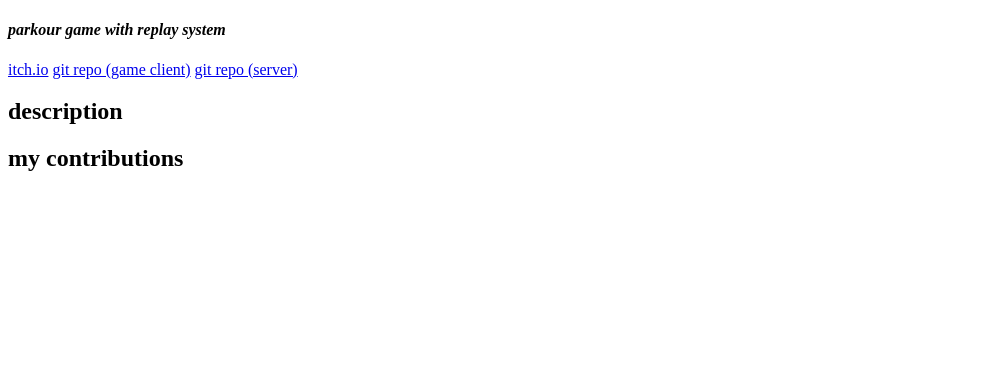
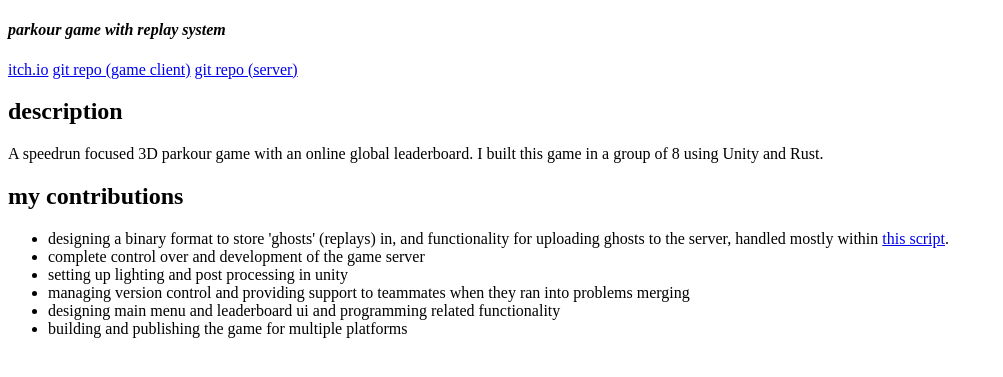
Before and after one commit to quagsirus/catpowered.net, a Django app: template templates/me/projects/parkour-replays.html in a window 1280 px wide. Shown: the top 377 px of the page, without its empty margins (0-1003 px from the left). Run offline with Django 4.2, Linux system fonts and the light colour scheme; the template is opened without the code that fills it, so the values that code supplies are empty; some libraries are stand-ins or nearby versions.

Commit message:
filled in details on dmtb page

```diff
--- a/templates/me/projects/parkour-replays.html
+++ b/templates/me/projects/parkour-replays.html
@@ -16,9 +16,16 @@
         <a href="https://github.com/DontMissTheBell/dmtb_server">git repo (server)</a>
         <br />
         <h2>description</h2>
-        <p></p>
+        <p>A speedrun focused 3D parkour game with an online global leaderboard. I built this game in a group of 8 using Unity and Rust.</p>
         <h2>my contributions</h2>
-        <p></p>
+        <ul>
+            <li>designing a binary format to store 'ghosts' (replays) in, and functionality for uploading ghosts to the server, handled mostly within <a class="inline-a" href="https://github.com/DontMissTheBell/DontMissTheBell/blob/main/Assets/Scripts/GhostManager.cs">this script</a>.</li>
+            <li>complete control over and development of the game server</li>
+            <li>setting up lighting and post processing in unity</li>
+            <li>managing version control and providing support to teammates when they ran into problems merging</li>
+            <li>designing main menu and leaderboard ui and programming related functionality</li>
+            <li>building and publishing the game for multiple platforms</li>
+        </ul>
     </div>
 </body>
 
```
